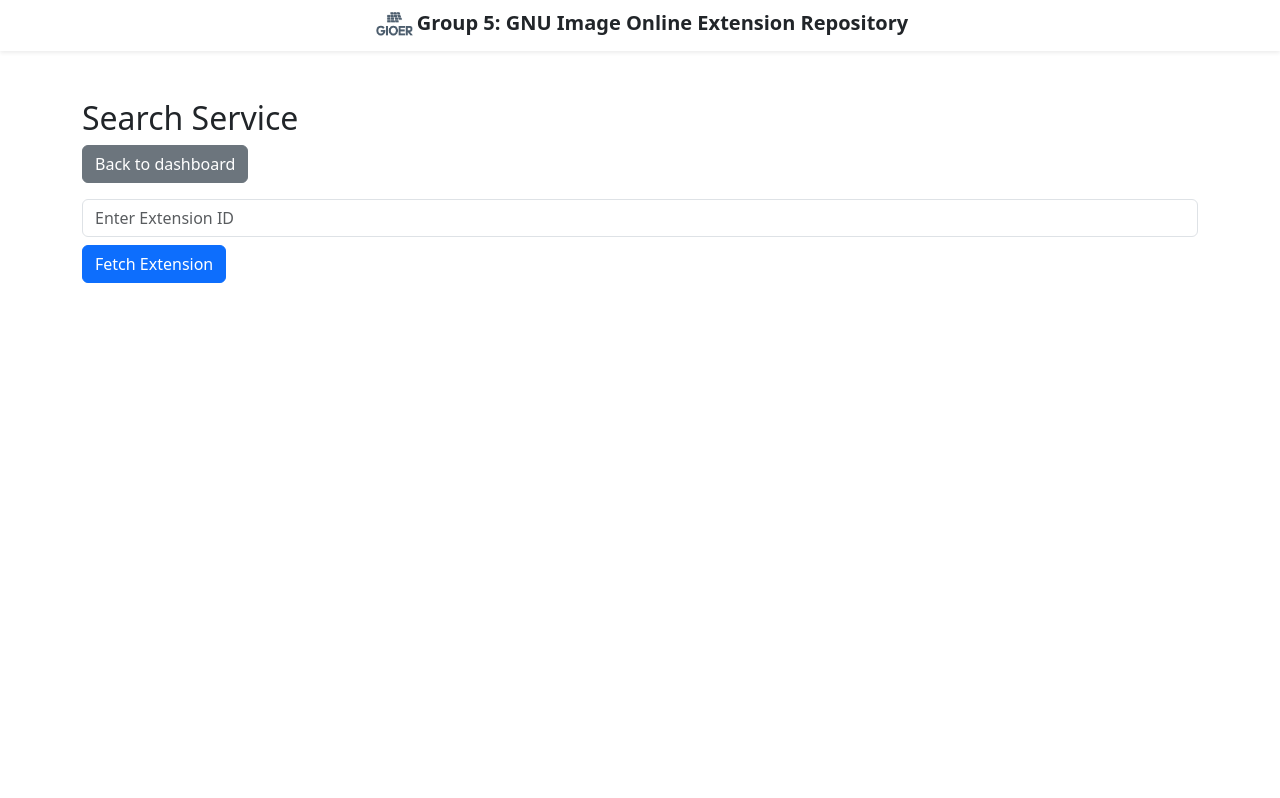
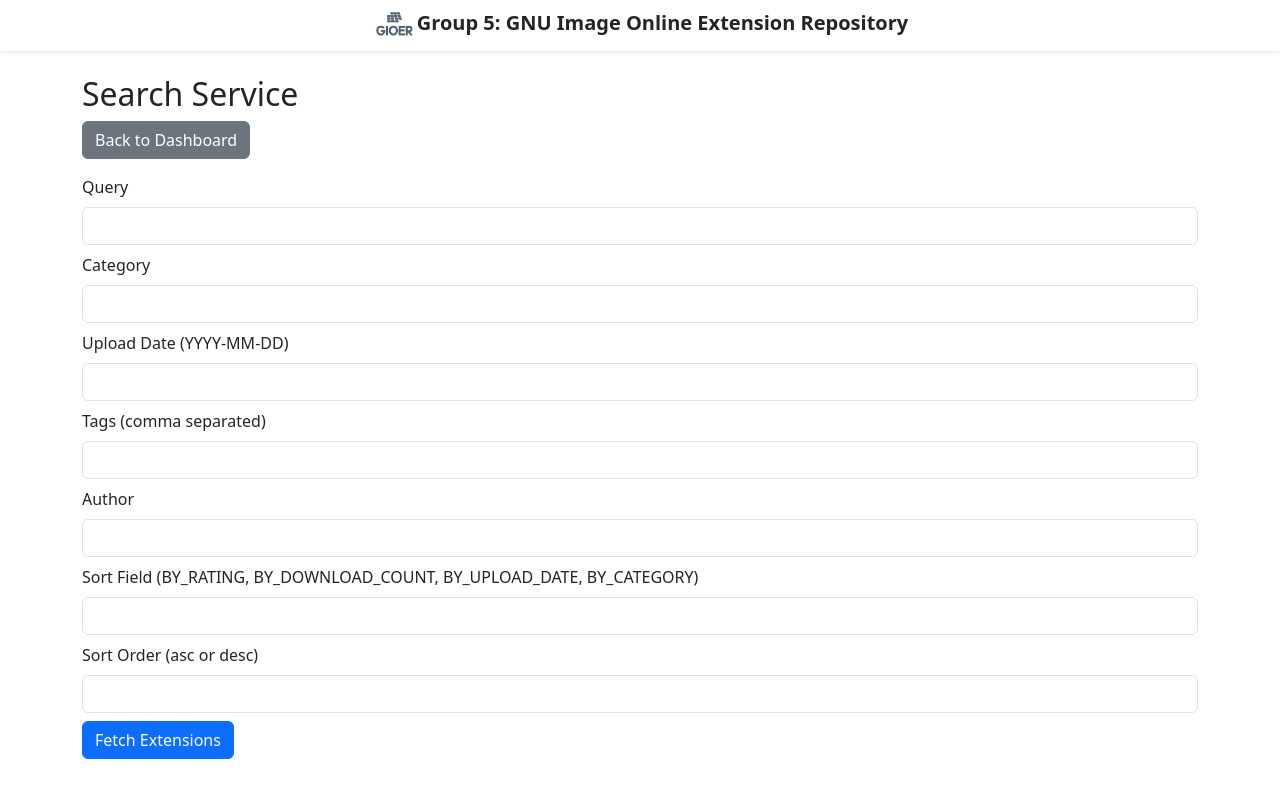
Before and after one commit to Catherin2/GIOER2, a React (Vite) app in the folder client/: page /search in a window 1280 px wide. Built offline with nearby package versions, Linux system fonts and the light colour scheme.

Commit message:
Update Search.jsx
made all field searchable and fixed the url for axios.get

```diff
--- a/client/src/Search.jsx
+++ b/client/src/Search.jsx
@@ -1,59 +1,117 @@
-import React, { useState } from 'react';
-import axios from 'axios';
-import { Button, Form } from 'react-bootstrap';
-import { Link } from 'react-router-dom';
+import React, { useState } from "react";
+import axios from "axios";
 import { SERVER_URL } from './Api';
+import { Link } from "react-router-dom";
+import { Container, Form, Button, Table } from "react-bootstrap";
 
 const Search = () => {
-  const [extensionId, setExtensionId] = useState('');
-  const [extensionDetails, setExtensionDetails] = useState(null);
+  const [queryParams, setQueryParams] = useState({
+    query: '',
+    category: '',
+    uploadDate: '',
+    tags: '',
+    author: '',
+    sortField: '',
+    sortOrder: '',
+  });
+  const [results, setResults] = useState([]);
   const [error, setError] = useState('');
 
-  const handleFetchExtension = async () => {
+  const handleChange = (e) => {
+    setQueryParams({ ...queryParams, [e.target.name]: e.target.value });
+  };
+
+  const handleSearch = async () => {
     try {
-        const response = await axios.get(`${SERVER_URL}/extensions/${extensionId}`);
-       // const response = await axios.get(`http://gioer-cfc6bkewatd5angv.canadacentral-01.azurewebsites.net/api/extensions/${extensionId}`);
-      console.log('Fetched extension:', response.data);
-      setExtensionDetails(response.data);
+      const params = {};
+
+      // Only add non-empty params
+      for (const key in queryParams) {
+        if (queryParams[key]) {
+          params[key] = queryParams[key];
+        }
+      }
+
+      const response = await axios.get(`${SERVER_URL}/extensions`, { params });
+
+      console.log("Fetched search results:", response.data);
+      setResults(response.data.entities || []);
       setError('');
     } catch (err) {
-      console.error('Error fetching extension:', err);
-      setExtensionDetails(null);
-      setError('Extension not found!');
+      console.error('Error searching extensions:', err);
+      setError('Failed to fetch extensions. Please try again.');
     }
   };
 
   return (
-    <div className="container mt-5">
+    <Container className="mt-4">
       <h2>Search Service</h2>
-      <Link to="/dashboard" className="btn btn-secondary mb-3">Back to dashboard</Link>
+      <Link to="/dashboard" className="btn btn-secondary mb-3">Back to Dashboard</Link>
 
-      <Form className="mb-3">
-        <Form.Control
-          type="text"
-          placeholder="Enter Extension ID"
-          value={extensionId}
-          onChange={(e) => setExtensionId(e.target.value)}
-        />
-        <Button onClick={handleFetchExtension} className="mt-2">Fetch Extension</Button>
+      <Form className="mb-4">
+        <Form.Group className="mb-2">
+          <Form.Label>Query</Form.Label>
+          <Form.Control type="text" name="query" value={queryParams.query} onChange={handleChange} />
+        </Form.Group>
+        <Form.Group className="mb-2">
+          <Form.Label>Category</Form.Label>
+          <Form.Control type="text" name="category" value={queryParams.category} onChange={handleChange} />
+        </Form.Group>
+        <Form.Group className="mb-2">
+          <Form.Label>Upload Date (YYYY-MM-DD)</Form.Label>
+          <Form.Control type="text" name="uploadDate" value={queryParams.uploadDate} onChange={handleChange} />
+        </Form.Group>
+        <Form.Group className="mb-2">
+          <Form.Label>Tags (comma separated)</Form.Label>
+          <Form.Control type="text" name="tags" value={queryParams.tags} onChange={handleChange} />
+        </Form.Group>
+        <Form.Group className="mb-2">
+          <Form.Label>Author</Form.Label>
+          <Form.Control type="text" name="author" value={queryParams.author} onChange={handleChange} />
+        </Form.Group>
+        <Form.Group className="mb-2">
+          <Form.Label>Sort Field (BY_RATING, BY_DOWNLOAD_COUNT, BY_UPLOAD_DATE, BY_CATEGORY)</Form.Label>
+          <Form.Control type="text" name="sortField" value={queryParams.sortField} onChange={handleChange} />
+        </Form.Group>
+        <Form.Group className="mb-2">
+          <Form.Label>Sort Order (asc or desc)</Form.Label>
+          <Form.Control type="text" name="sortOrder" value={queryParams.sortOrder} onChange={handleChange} />
+        </Form.Group>
+
+        <Button variant="primary" onClick={handleSearch}>
+          Fetch Extensions
+        </Button>
       </Form>
 
-      {error && <div className="alert alert-danger">{error}</div>}
+      {error && <p className="text-danger">{error}</p>}
 
-      {extensionDetails && (
-        <div className="card p-3">
-          <h5>{extensionDetails.title}</h5>
-          <p><strong>Description:</strong> {extensionDetails.description}</p>
-          <p><strong>Category:</strong> {extensionDetails.category}</p>
-          <p><strong>Tags:</strong> {extensionDetails.tags ? extensionDetails.tags.join(', ') : 'N/A'}</p>
-          <p><strong>Author:</strong> {extensionDetails.author ? extensionDetails.author.name : 'N/A'}</p>
-          <p><strong>Upload Date:</strong> {extensionDetails.uploadDate}</p>
-          <p><strong>Rating:</strong> {extensionDetails.rating}</p>
-          <p><strong>Download Count:</strong> {extensionDetails.downloadCount}</p>
-          <p><strong>Archived:</strong> {extensionDetails.archived ? "Yes" : "No"}</p>
-        </div>
+      {results.length > 0 && (
+        <Table striped bordered hover>
+          <thead>
+            <tr>
+              <th>Title</th>
+              <th>Category</th>
+              <th>Upload Date</th>
+              <th>Rating</th>
+              <th>Archived</th>
+            </tr>
+          </thead>
+          <tbody>
+            {results.map((ext) => (
+              <tr key={ext.id}>
+                <td>
+                  <Link to={`/extensions/${ext.id}`}>{ext.title}</Link>
+                </td>
+                <td>{ext.category}</td>
+                <td>{ext.uploadDate}</td>
+                <td>{ext.rating}</td>
+                <td>{ext.archived ? "Yes" : "No"}</td>
+              </tr>
+            ))}
+          </tbody>
+        </Table>
       )}
-    </div>
+    </Container>
   );
 };
 
```
